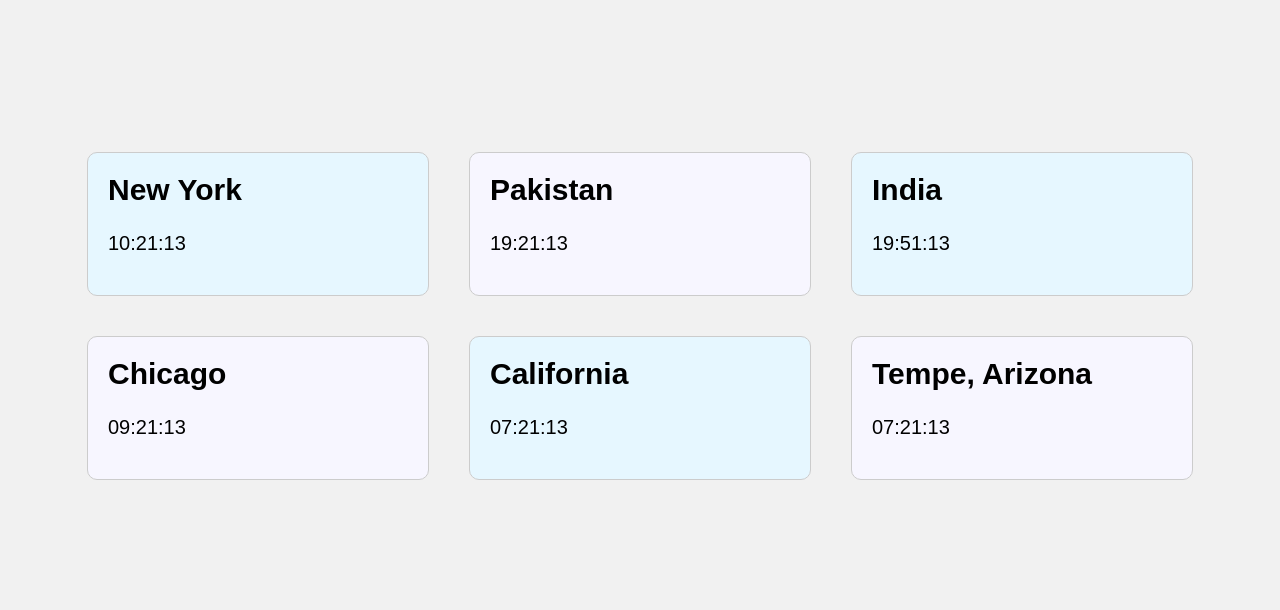
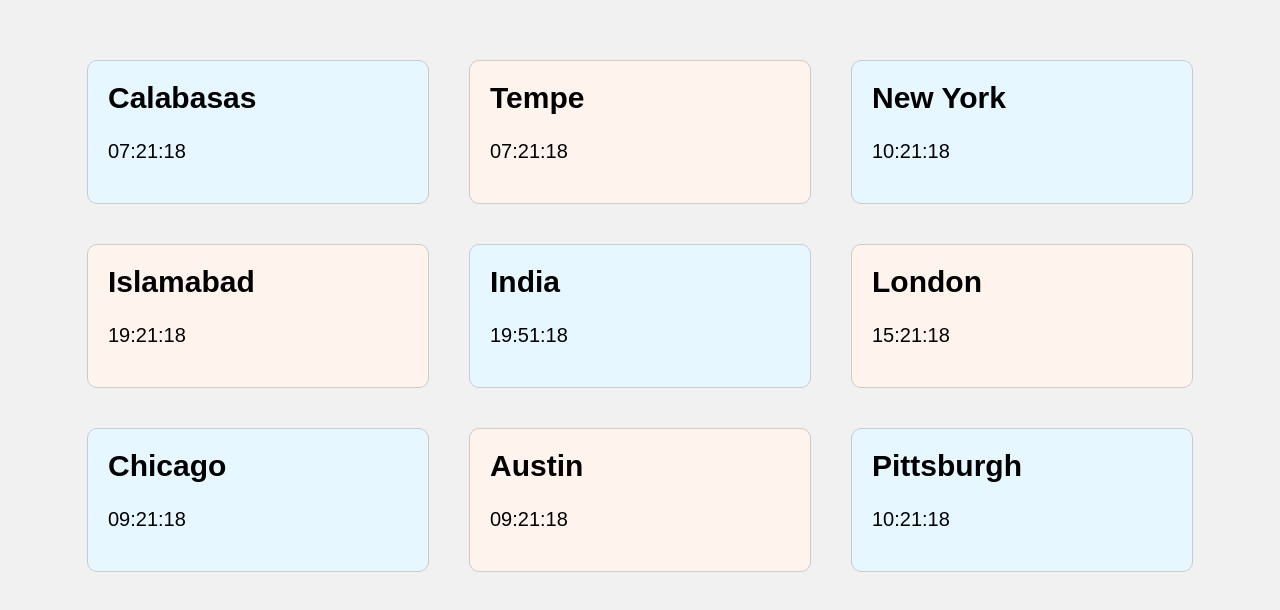
Before and after one commit to jack-semder/TimeZoneProject, a plain HTML site: page index.html in a window 1280 px wide. Shown: the part 110-720 px from the top of the page. Drawn offline with Linux system fonts and the light colour scheme.

Commit message:
Added cities

```diff
--- a/index.html
+++ b/index.html
@@ -46,7 +46,7 @@
     }
 
     .timeZone:nth-child(even) {
-      background-color: #f7f6ff;
+      background-color: #fff3ed;
     }
   </style>
 </head>
@@ -72,12 +72,15 @@
 
     // Array of time zones
     const timeZones = [
+    { label: 'Calabasas', timeZone: 'America/Los_Angeles' },
+    { label: 'Tempe', timeZone: 'America/Phoenix' },
     { label: 'New York', timeZone: 'America/New_York' },
-      { label: 'Pakistan', timeZone: 'Asia/Karachi' },
+    { label: 'Islamabad', timeZone: 'Asia/Karachi' },
     { label: 'India', timeZone: 'Asia/Kolkata' },
+    { label: 'London', timeZone: 'Europe/London' },
     { label: 'Chicago', timeZone: 'America/Chicago' },
-      { label: 'California', timeZone: 'America/Los_Angeles' },
-      { label: 'Tempe, Arizona', timeZone: 'America/Phoenix' }
+    { label: 'Austin', timeZone: 'America/Chicago' },
+    { label: 'Pittsburgh', timeZone: 'America/New_York' }
     ];
 
     const timeZonesContainer = document.getElementById('timeZones');
@@ -103,12 +106,20 @@
     });
 
     // Function to update all time zones
+    // function updateAllTimeZones() {
+    //   timeZones.forEach(({ label, timeZone }) => {
+    //     const timeZoneElement = document.querySelector(`.timeZone h2:contains(${label})`).nextElementSibling;
+    //     updateTime(timeZoneElement, timeZone);
+    //   });
+    // }
+
     function updateAllTimeZones() {
   timeZones.forEach(({ label, timeZone }) => {
-        const timeZoneElement = document.querySelector(`.timeZone h2:contains(${label})`).nextElementSibling;
+    const timeZoneElement = Array.from(document.querySelectorAll('.timeZone h2')).find(h2 => h2.textContent === label).nextElementSibling;
     updateTime(timeZoneElement, timeZone);
   });
 }
+
 
     // Schedule periodic updates every second
     setInterval(updateAllTimeZones, 1000);
```
Lines whose indentation alone changed are shown as unchanged.
